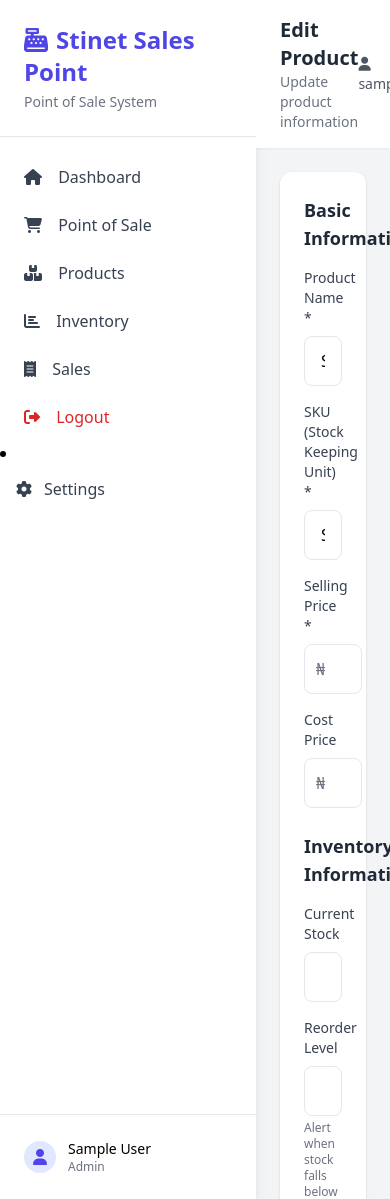
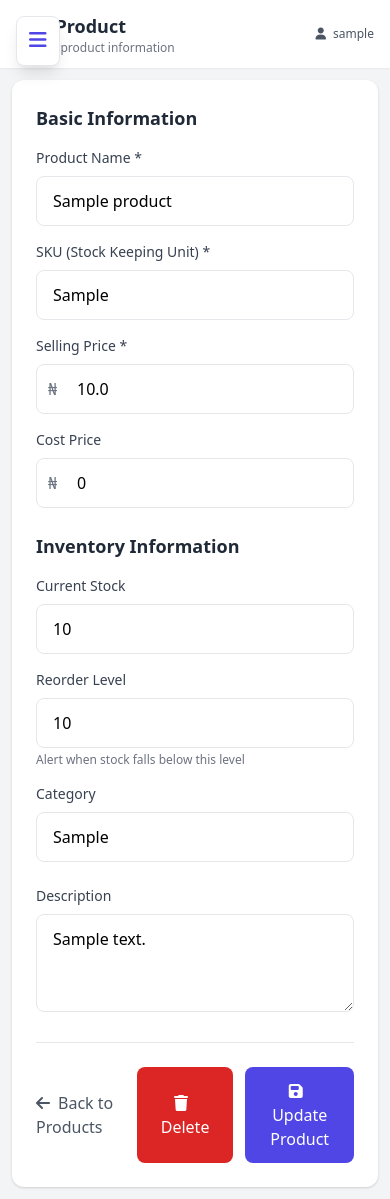
Before and after one commit to ugbedethomas/pos-system, a Flask app: page /products/edit/1 in a window 390 px wide. Run offline with Flask 3, Linux system fonts and the light colour scheme; the visitor is signed in with stand-in values (Sample User, id 1); tables that the repository leaves empty hold one stand-in row (values such as "Sample post").

Commit message:
Make base template mobile-responsive while keeping desktop layout intact

```diff
--- a/templates/base.html
+++ b/templates/base.html
@@ -155,6 +155,76 @@
         .input-error {
             border-color: var(--danger-color);
             box-shadow: 0 0 0 3px rgba(239, 68, 68, 0.1);
+        }
+
+        /* Mobile Responsive Styles */
+        @media (max-width: 1024px) {
+            /* Mobile menu button */
+            #mobile-menu-btn {
+                display: block !important;
+            }
+
+            /* Hide sidebar by default on mobile */
+            .sidebar-container {
+                position: fixed;
+                left: -100%;
+                top: 0;
+                bottom: 0;
+                z-index: 50;
+                transition: left 0.3s ease;
+            }
+            .sidebar-container.active {
+                left: 0;
+            }
+
+            /* Overlay when sidebar is open */
+            .sidebar-overlay {
+                display: none;
+                position: fixed;
+                inset: 0;
+                background: rgba(0, 0, 0, 0.5);
+                z-index: 40;
+            }
+            .sidebar-overlay.active {
+                display: block;
+            }
+
+            /* Main content takes full width on mobile */
+            .main-content {
+                margin-left: 0 !important;
+                width: 100% !important;
+            }
+
+            /* Adjust header for mobile */
+            .main-header {
+                padding: 0.75rem 1rem !important;
+            }
+
+            /* Adjust main content padding */
+            .main-content-area {
+                padding: 0.75rem !important;
+            }
+
+            /* Better text sizes for mobile */
+            .mobile-text-sm {
+                font-size: 0.875rem !important;
+            }
+            .mobile-text-xs {
+                font-size: 0.75rem !important;
+            }
+        }
+
+        @media (min-width: 1025px) {
+            /* Hide mobile menu button on desktop */
+            #mobile-menu-btn {
+                display: none !important;
+            }
+
+            /* Show sidebar on desktop */
+            .sidebar-container {
+                position: relative !important;
+                left: 0 !important;
+            }
         }
     </style>
 
@@ -342,6 +412,50 @@
         document.addEventListener('DOMContentLoaded', function() {
             console.log('POS System initialized');
 
+            // Mobile sidebar toggle
+            const menuBtn = document.getElementById('mobile-menu-btn');
+            const sidebar = document.getElementById('sidebar-container');
+            const overlay = document.getElementById('sidebar-overlay');
+            const closeBtn = document.querySelector('.mobile-close-btn');
+
+            // Toggle sidebar on mobile
+            if (menuBtn && sidebar) {
+                menuBtn.addEventListener('click', function(e) {
+                    e.stopPropagation();
+                    sidebar.classList.add('active');
+                    if (overlay) overlay.classList.add('active');
+                });
+            }
+
+            // Close sidebar
+            if (closeBtn) {
+                closeBtn.addEventListener('click', function(e) {
+                    e.stopPropagation();
+                    sidebar.classList.remove('active');
+                    if (overlay) overlay.classList.remove('active');
+                });
+            }
+
+            // Close on overlay click
+            if (overlay) {
+                overlay.addEventListener('click', function() {
+                    sidebar.classList.remove('active');
+                    overlay.classList.remove('active');
+                });
+            }
+
+            // Close sidebar when clicking outside on mobile
+            document.addEventListener('click', function(event) {
+                if (window.innerWidth < 1025) {
+                    if (sidebar && sidebar.classList.contains('active') &&
+                        !sidebar.contains(event.target) &&
+                        menuBtn && !menuBtn.contains(event.target)) {
+                        sidebar.classList.remove('active');
+                        if (overlay) overlay.classList.remove('active');
+                    }
+                }
+            });
+
             // Format all money elements on page
             document.querySelectorAll('.money').forEach(el => {
                 const amount = el.textContent.replace(/[^0-9.-]+/g, '');
@@ -392,6 +506,24 @@
                     }
                 }
             });
+
+            // Simple sidebar activation
+            document.querySelectorAll('.sidebar-item').forEach(item => {
+                item.addEventListener('click', function() {
+                    document.querySelectorAll('.sidebar-item').forEach(i => {
+                        i.classList.remove('active', 'bg-indigo-600', 'text-white');
+                        i.classList.add('text-gray-700');
+                    });
+                    this.classList.add('active', 'bg-indigo-600', 'text-white');
+                    this.classList.remove('text-gray-700');
+
+                    // Close sidebar on mobile after clicking
+                    if (window.innerWidth < 1025) {
+                        if (sidebar) sidebar.classList.remove('active');
+                        if (overlay) overlay.classList.remove('active');
+                    }
+                });
+            });
         });
 
         // Error boundary for unhandled errors
@@ -411,58 +543,68 @@
     </script>
 </head>
 <body class="bg-gray-100">
+    <!-- Mobile Menu Button -->
+    <button id="mobile-menu-btn" class="fixed top-4 left-4 z-50 bg-white p-3 rounded-lg shadow-lg border border-gray-200 lg:hidden">
+        <i class="fas fa-bars text-xl text-indigo-600"></i>
+    </button>
+
+    <!-- Sidebar Overlay (Mobile only) -->
+    <div id="sidebar-overlay" class="sidebar-overlay"></div>
+
     <div class="flex h-screen">
-        <!-- Sidebar -->
-        <div class="w-64 bg-white shadow-lg">
-            <div class="p-6 border-b">
-                <h1 class="text-2xl font-bold text-indigo-600">
+        <!-- Sidebar Container -->
+        <div id="sidebar-container" class="sidebar-container w-64 bg-white shadow-lg">
+            <div class="p-4 lg:p-6 border-b relative">
+                <h1 class="text-xl lg:text-2xl font-bold text-indigo-600">
                     <i class="fas fa-cash-register mr-2"></i>Stinet Sales Point
                 </h1>
-                <p class="text-sm text-gray-500 mt-1">Point of Sale System</p>
+                <p class="text-xs lg:text-sm text-gray-500 mt-1">Point of Sale System</p>
+
+                <!-- Mobile close button -->
+                <button class="mobile-close-btn lg:hidden absolute top-3 right-3 text-gray-500 hover:text-gray-700">
+                    <i class="fas fa-times text-lg"></i>
+                </button>
             </div>
 
             <nav class="mt-4">
-                <a href="/" class="sidebar-item block px-6 py-3 text-gray-700 {% if request.path == '/' %}active{% endif %}">
-                    <i class="fas fa-home mr-3"></i> Dashboard
+                <a href="/" class="sidebar-item block px-4 lg:px-6 py-3 text-gray-700 {% if request.path == '/' %}active{% endif %}">
+                    <i class="fas fa-home mr-3"></i> <span class="mobile-text-sm">Dashboard</span>
                 </a>
-                <a href="/pos" class="sidebar-item block px-6 py-3 text-gray-700 {% if request.path == '/pos' %}active{% endif %}">
-                    <i class="fas fa-shopping-cart mr-3"></i> Point of Sale
+                <a href="/pos" class="sidebar-item block px-4 lg:px-6 py-3 text-gray-700 {% if request.path == '/pos' %}active{% endif %}">
+                    <i class="fas fa-shopping-cart mr-3"></i> <span class="mobile-text-sm">Point of Sale</span>
                 </a>
-                <a href="/products" class="sidebar-item block px-6 py-3 text-gray-700 {% if request.path == '/products' %}active{% endif %}">
-                    <i class="fas fa-boxes mr-3"></i> Products
+                <a href="/products" class="sidebar-item block px-4 lg:px-6 py-3 text-gray-700 {% if request.path == '/products' %}active{% endif %}">
+                    <i class="fas fa-boxes mr-3"></i> <span class="mobile-text-sm">Products</span>
                 </a>
-                <a href="/inventory" class="sidebar-item block px-6 py-3 text-gray-700 {% if request.path == '/inventory' %}active{% endif %}">
-                    <i class="fas fa-chart-bar mr-3"></i> Inventory
+                <a href="/inventory" class="sidebar-item block px-4 lg:px-6 py-3 text-gray-700 {% if request.path == '/inventory' %}active{% endif %}">
+                    <i class="fas fa-chart-bar mr-3"></i> <span class="mobile-text-sm">Inventory</span>
                 </a>
-                <a href="/sales" class="sidebar-item block px-6 py-3 text-gray-700 {% if request.path == '/sales' %}active{% endif %}">
-                    <i class="fas fa-receipt mr-3"></i> Sales
+                <a href="/sales" class="sidebar-item block px-4 lg:px-6 py-3 text-gray-700 {% if request.path == '/sales' %}active{% endif %}">
+                    <i class="fas fa-receipt mr-3"></i> <span class="mobile-text-sm">Sales</span>
                 </a>
-                {% if session.get('username') %}
-                <a href="/logout" class="sidebar-item block px-6 py-3 text-red-600">
-                    <i class="fas fa-sign-out-alt mr-3"></i> Logout
+
+                {% if session.role == 'admin' %}
+                <a href="/settings" class="sidebar-item block px-4 lg:px-6 py-3 text-gray-700 {% if request.path == '/settings' %}active{% endif %}">
+                    <i class="fas fa-cog mr-3"></i> <span class="mobile-text-sm">Settings</span>
                 </a>
                 {% endif %}
-                <!-- In your base.html navigation -->
-{% if session.role == 'admin' %}
-<li class="mb-2">
-    <a href="/settings"
-       class="flex items-center px-4 py-3 text-gray-700 rounded-lg hover:bg-gray-100 {% if request.path == '/settings' %}bg-gray-100 font-semibold{% endif %}">
-        <i class="fas fa-cog mr-3"></i>
-        <span>Settings</span>
-    </a>
-</li>
-{% endif %}
+
+                {% if session.get('username') %}
+                <a href="/logout" class="sidebar-item block px-4 lg:px-6 py-3 text-red-600">
+                    <i class="fas fa-sign-out-alt mr-3"></i> <span class="mobile-text-sm">Logout</span>
+                </a>
+                {% endif %}
             </nav>
 
             <!-- User Info -->
             {% if session.get('username') %}
-            <div class="absolute bottom-0 w-64 p-6 border-t">
+            <div class="absolute bottom-0 w-64 p-4 lg:p-6 border-t">
                 <div class="flex items-center">
                     <div class="w-8 h-8 bg-indigo-100 rounded-full flex items-center justify-center">
-                        <i class="fas fa-user text-indigo-600"></i>
+                        <i class="fas fa-user text-indigo-600 text-sm"></i>
                     </div>
                     <div class="ml-3">
-                        <p class="text-sm font-medium">{{ session.get('full_name') }}</p>
+                        <p class="text-sm font-medium mobile-text-sm">{{ session.get('full_name') }}</p>
                         <p class="text-xs text-gray-500">{{ session.get('role')|title }}</p>
                     </div>
                 </div>
@@ -471,17 +613,17 @@
         </div>
 
         <!-- Main Content -->
-        <div class="flex-1 flex flex-col overflow-hidden">
+        <div class="flex-1 flex flex-col overflow-hidden main-content">
             <!-- Header -->
-            <header class="bg-white shadow-sm px-6 py-4">
+            <header class="bg-white shadow-sm px-4 lg:px-6 py-4 main-header">
                 <div class="flex justify-between items-center">
-                    <div>
-                        <h2 class="text-xl font-semibold text-gray-800">{% block page_title %}Dashboard{% endblock %}</h2>
-                        <p class="text-gray-500 text-sm">{% block page_subtitle %}Overview and quick actions{% endblock %}</p>
+                    <div class="min-w-0">
+                        <h2 class="text-lg lg:text-xl font-semibold text-gray-800 truncate">{% block page_title %}Dashboard{% endblock %}</h2>
+                        <p class="text-gray-500 text-xs lg:text-sm truncate">{% block page_subtitle %}Overview and quick actions{% endblock %}</p>
                     </div>
-                    <div class="flex items-center space-x-4">
+                    <div class="flex items-center space-x-2 lg:space-x-4">
                         {% if session.get('username') %}
-                        <div class="text-sm text-gray-600">
+                        <div class="text-xs lg:text-sm text-gray-600">
                             <i class="fas fa-user mr-1"></i> {{ session.get('username') }}
                         </div>
                         {% endif %}
@@ -490,24 +632,12 @@
             </header>
 
             <!-- Page Content -->
-            <main class="flex-1 overflow-y-auto p-6">
+            <main class="flex-1 overflow-y-auto p-4 lg:p-6 main-content-area">
                 {% block content %}{% endblock %}
             </main>
         </div>
     </div>
 
-    <script>
-        // Simple sidebar activation
-        document.querySelectorAll('.sidebar-item').forEach(item => {
-            item.addEventListener('click', function() {
-                document.querySelectorAll('.sidebar-item').forEach(i => {
-                    i.classList.remove('active', 'bg-indigo-600', 'text-white');
-                    i.classList.add('text-gray-700');
-                });
-                this.classList.add('active', 'bg-indigo-600', 'text-white');
-                this.classList.remove('text-gray-700');
-            });
-        });
-    </script>
+    {% block scripts %}{% endblock %}
 </body>
 </html>
```
